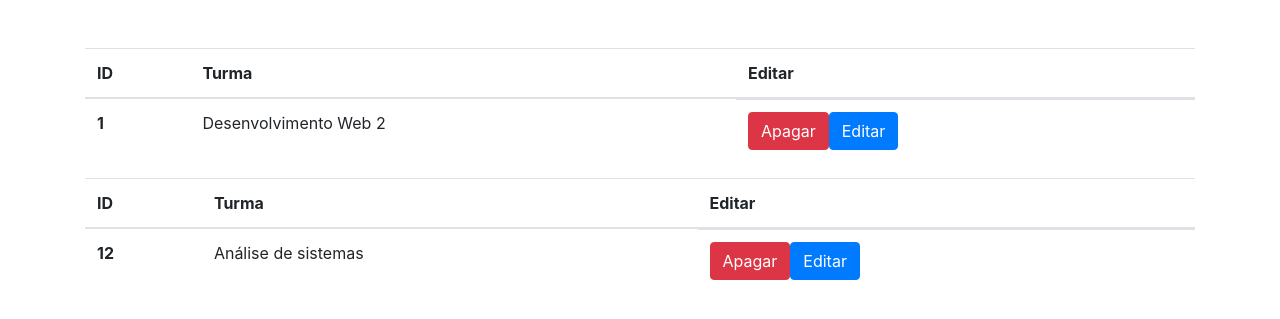
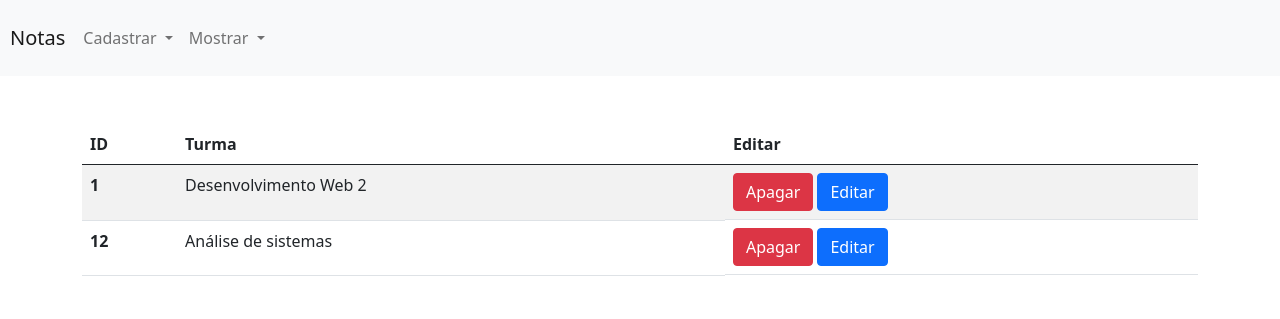
Before and after one commit to LeonardoYur/Aula10, a PHP site: page /mostrarTurmas.php in a window 1280 px wide. Shown: the top 319 px of the page. Run offline with PHP 8.4, Linux system fonts and the light colour scheme; data comes from the database, SQL or seed files in the repository; some libraries are stand-ins or nearby versions.

Commit message:
Add files via upload

```diff
--- a/Aula10/mostrarTurmas.php
+++ b/Aula10/mostrarTurmas.php
@@ -1,47 +1,54 @@
 <!DOCTYPE html>
-<html lang="pt-br">
+<html lang="pt-BR">
 
 <head>
     <meta charset="UTF-8">
     <meta name="viewport" content="width=device-width, initial-scale=1.0">
     <title>Mostrando dados</title>
-    <link rel="stylesheet" href="https://cdn.jsdelivr.net/npm/bootstrap@4.0.0/dist/css/bootstrap.min.css" integrity="sha384-Gn5384xqQ1aoWXA+058RXPxPg6fy4IWvTNh0E263XmFcJlSAwiGgFAW/dAiS6JXm" crossorigin="anonymous">
+    <link href="https://cdn.jsdelivr.net/npm/bootstrap@5.0.2/dist/css/bootstrap.min.css" rel="stylesheet"
+        integrity="sha384-EVSTQN3/azprG1Anm3QDgpJLIm9Nao0Yz1ztcQTwFspd3yD65VohhpuuCOmLASjC" crossorigin="anonymous">
 </head>
 
 <body>
+    <?php include("navbar.php"); ?>
     <div class="container mt-5">
+
+        <table class="table table-striped table-hover">
+            <thead>
+                <tr>
+                    <th scope="col">ID</th>
+                    <th scope="col">Turma</th>
+                    <th scope="col">Editar</th>
+                </tr>
+            </thead>
+            <tbody>
                 <?php
                 include("conexao.php");
-    $comandoSQL = 'SELECT  id, nome FROM tblTurmas';
+                $comandoSQL = "SELECT  id, nome FROM tblTurmas";
                 $comando = $conexao->prepare($comandoSQL);
                 $resultado = $comando->execute();
                 if ($resultado) {
                     while ($linha = $comando->fetch()) {
                         ?>
-            <table class='table'>
-                <thead>
                         <tr>
-                        <th scope='col'>ID</th>
-                        <th scope='col'>Turma</th>
-                        <th scope='col'>Editar</th>
+                            <th scope='row'><?php echo $linha['id'] ?></th>
+                            <td><?php echo $linha['nome'] . " "; ?></td>
+                            <td class="d-flex gap-1"><a href='excluir.php?id=$id' class='btn btn-danger'>Apagar</a><a
+                                    href='formulario_update_novo.php?id=$id' class='btn btn-primary'>Editar</a></td>
+                            </td>
                         </tr>
-                </thead>
-                <tbody>
-                    <tr>
-                        <th scope='row'><?php echo $linha['id']?></th>
-                        <td><?php echo $linha['nome'] . " ";?></td>
-                        <td class="d-flex gap-1"><a href='excluir.php?id=$id' class='btn btn-danger'>Apagar</a><a href='formulario_update_novo.php?id=$id' class='btn btn-primary'>Editar</a></td>
-                    </tr>
-                </tbody>
-            </table>
                         <?php
                     }
                 }
+
                 ?>
-    <script src="https://code.jquery.com/jquery-3.2.1.slim.min.js" integrity="sha384-KJ3o2DKtIkvYIK3UENzmM7KCkRr/rE9/Qpg6aAZGJwFDMVNA/GpGFF93hXpG5KkN" crossorigin="anonymous"></script>
-    <script src="https://cdn.jsdelivr.net/npm/popper.js@1.12.9/dist/umd/popper.min.js" integrity="sha384-ApNbgh9B+Y1QKtv3Rn7W3mgPxhU9K/ScQsAP7hUibX39j7fakFPskvXusvfa0b4Q" crossorigin="anonymous"></script>
-    <script src="https://cdn.jsdelivr.net/npm/bootstrap@4.0.0/dist/js/bootstrap.min.js" integrity="sha384-JZR6Spejh4U02d8jOt6vLEHfe/JQGiRRSQQxSfFWpi1MquVdAyjUar5+76PVCmYl" crossorigin="anonymous"></script>
+            </tbody>
+        </table>
     </div>
+    </div>
+    <script src="https://cdn.jsdelivr.net/npm/bootstrap@5.0.2/dist/js/bootstrap.bundle.min.js"
+        integrity="sha384-MrcW6ZMFYlzcLA8Nl+NtUVF0sA7MsXsP1UyJoMp4YLEuNSfAP+JcXn/tWtIaxVXM"
+        crossorigin="anonymous"></script>
 </body>
 
 </html>
--- a/Aula10/navbar.php
+++ b/Aula10/navbar.php
@@ -1,27 +1,29 @@
-
 <nav class="navbar navbar-expand-lg navbar-light bg-light">
   <a class="navbar-brand" href="#" style="margin:10px">Notas</a>
-  <button class="navbar-toggler" type="button" data-toggle="collapse" data-target="#navbarNav" aria-controls="navbarNav" aria-expanded="false" aria-label="Toggle navigation">
+  <button class="navbar-toggler" type="button" data-toggle="collapse" data-target="#navbarNav" aria-controls="navbarNav"
+    aria-expanded="false" aria-label="Toggle navigation">
     <span class="navbar-toggler-icon"></span>
   </button>
   <div class="collapse navbar-collapse" id="navbarNav">
     <ul class="navbar-nav">
-      <li class="nav-item active">
-        <a class="nav-link" href="formularioTurmas.php">Cadastrar turmas</a>
-      </li>
-      <li class="nav-item">
-        <a class="nav-link" href="formularioAluno.php">Cadastrar alunos</a>
-      </li>
-      <li class="nav-item">
-        <a class="nav-link" href="formularioNota.php">Cadastrar notas</a>
-      </li>
       <li class="nav-item dropdown">
-          <a class="nav-link dropdown-toggle" href="#" id="navbarDropdownMenuLink" role="button" data-bs-toggle="dropdown" aria-expanded="false">
+        <a class="nav-link dropdown-toggle" href="#" id="navbarDropdownMenuLink" role="button" data-bs-toggle="dropdown"
+          aria-expanded="false">
+          Cadastrar
+        </a>
+        <ul class="dropdown-menu" aria-labelledby="navbarDropdownMenuLink">
+          <li><a class="dropdown-item" href="cadastrarTurma.php">Turmas</a></li>
+          <li><a class="dropdown-item" href="cadastrarAluno.php">Alunos</a></li>
+          <li><a class="dropdown-item" href="cadastrarNota.php">Notas</a></li>
+        </ul>
+      <li class="nav-item dropdown">
+        <a class="nav-link dropdown-toggle" href="#" id="navbarDropdownMenuLink" role="button" data-bs-toggle="dropdown"
+          aria-expanded="false">
           Mostrar
         </a>
         <ul class="dropdown-menu" aria-labelledby="navbarDropdownMenuLink">
+          <li><a class="dropdown-item" href="mostrarTurmas.php">Turmas</a></li>
           <li><a class="dropdown-item" href="mostrarAluno.php">Alunos</a></li>
-            <li><a class="dropdown-item" href="mostrarTurmas.php">Turmas</a></li>
           <li><a class="dropdown-item" href="mostrarNotas.php">Notas</a></li>
         </ul>
       </li>
```
Lines whose indentation alone changed are shown as unchanged.
